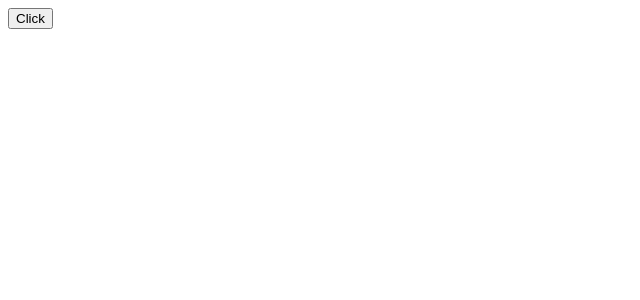
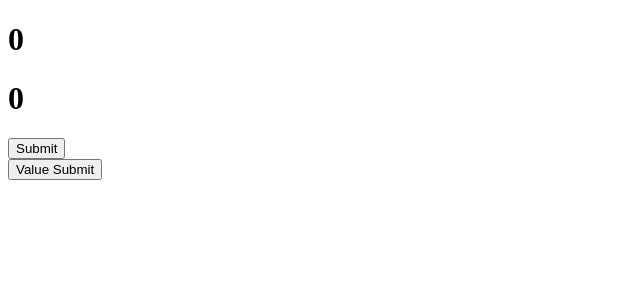
Before and after one commit to Shriram-RZ/React-Learning, a React (Vite) app: page / in a window 1280 px wide. Shown: the top 300 px of the page, without its empty margins (0-640 px from the left). Built offline with nearby package versions, Linux system fonts and the light colour scheme.

Commit message:
React-Hooks

```diff
--- a/src/App.jsx
+++ b/src/App.jsx
@@ -1,12 +1,23 @@
-import React, { useState } from 'react'
-import Notify from './components/Notify';
+import React from 'react'
+import { useEffect } from 'react';
+import { useState } from 'react'
 
 const App = () => {
-  const [isCopied,setisCopied] = useState(false);
+  const [count,setcount] = useState(0);
+  const [value,setvalue] = useState(0);
+
+  useEffect(()=>{
+    console.log('Use Effect')
+
+  },[count])
+
   return (
     <div>
-    <Notify copy={isCopied}></Notify>
-    <button onClick={()=>setisCopied(true)}>Click</button>
+      <h1>{count}</h1>
+      <h1>{value}</h1>
+      <button onClick={()=>{setcount(count+1)}}>Submit</button>
+      <br></br>
+      <button onClick={()=>{setvalue(value-1)}}>Value Submit</button>
     </div>
   )
 }
--- a/src/main.jsx
+++ b/src/main.jsx
@@ -4,8 +4,7 @@ import './styles/index.css'
 import App from './App.jsx'
 
 createRoot(document.getElementById('root')).render(
-  <StrictMode>
     <App />
 
-  </StrictMode>,
+
 )
```
